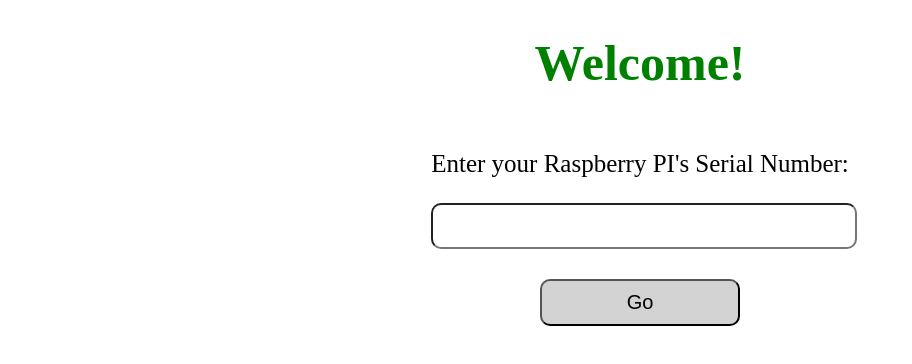
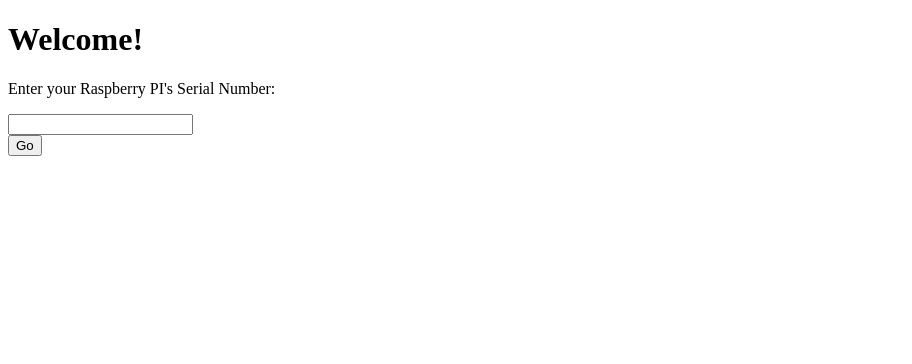
Before and after one commit to biantsh/rpi-web-alerts, a React (Vite) app in the folder client/: page / in a window 1280 px wide. Shown: the top 364 px of the page, without its empty margins (0-912 px from the left). Built offline with nearby package versions, Linux system fonts and the light colour scheme.

Commit message:
Revert "css changes"

```diff
--- a/client/src/components/AlertPage.jsx
+++ b/client/src/components/AlertPage.jsx
@@ -1,7 +1,7 @@
 import { useState, useEffect, useRef } from "react";
 import { useLocation } from "react-router-dom";
 import { io } from "socket.io-client";
-import './AlertPage.scss'
+
 import Alert from "./Alert";
 
 const AlertPage = () => {
@@ -95,15 +95,10 @@
   }
 
   return (
-    <div className="alert-wrapper">
-  <div className="loader"></div>
-      <div>
-            <h1>Alert Page</h1>
+    <>
+      <h1>Alert Page</h1>
       <p>No device has been detected...</p>
-      </div>
-
-
-    </div>
+    </>
   );
 };
 
--- a/client/src/components/AlertPage.scss
+++ /dev/null
@@ -1,49 +0,0 @@
-.alert-wrapper{
-    display: flex;
-    justify-content: center;
-    align-items: center;
-    flex-direction: column;
-    text-align: center;
-    width: 100%;
-    height: 90vh;
-
-
-
-    h1{
-        font-size: 45px;
-        color: red;
-    }
-
-    p{
-        font-size: 30px;
-
-    }
-}.loader-container {
-    position: fixed;
-    top: 0;
-    left: 0;
-    width: 100%;
-    height: 100%;
-    display: flex;
-    justify-content: center;
-    align-items: center;
-}
-
-.loader {
-    width: 100px;
-    height: 100px;
-    border: 10px solid #FFF;
-    border-bottom-color: #FF3D00;
-    border-radius: 50%;
-    box-sizing: border-box;
-    animation: rotation 1s linear infinite;
-}
-
-@keyframes rotation {
-    0% {
-        transform: rotate(0deg);
-    }
-    100% {
-        transform: rotate(360deg);
-    }
-}
--- a/client/src/components/LoginForm.jsx
+++ b/client/src/components/LoginForm.jsx
@@ -1,9 +1,6 @@
-import './LoginForm.scss'
-
 const LoginForm = ({ newSn, onSnChange, onSubmit }) => {
   return (
     <form onSubmit={onSubmit}>
-      <div className='login-wrapper'>
       <div>
         <p>Enter your Raspberry PI's Serial Number:</p>
         <input value={newSn} onChange={onSnChange}></input>
@@ -11,7 +8,6 @@
       <div>
         <button type='submit'>Go</button>
       </div>
-      </div>
     </form>
   );
 };
--- a/client/src/components/LoginForm.scss
+++ /dev/null
@@ -1,42 +0,0 @@
-.login-wrapper{
-    display: flex;
-    justify-content: center;
-    align-items: center;
-    flex-direction: column;
-    gap: 30px;
-    text-align: center;
-
-
-
-    @media(max-width: 1500px){
-        text-align: center;
-    }
-
-    p{
-        font-size: 25px;
-
-
-    }
-
-
-    input{
-        width: 100%;
-        height: 40px;
-        border-radius: 10px;
-        font-size: 20px;
-    }
-
-    button{
-        padding: 10px;
-        width: 200px;
-        border-radius: 10px;
-        font-size: 20px;
-        background-color:lightgray;
-        cursor: pointer;
-    }
-    button:hover{
-        background-color: transparent;
-        transition: 0.3s ease-in-out;
-        background-color: rgb(149, 207, 149) ;
-    }
-}
--- a/client/src/components/LoginPage.jsx
+++ b/client/src/components/LoginPage.jsx
@@ -21,7 +21,7 @@
 
   return (
     <>
-      <h1 style={{textAlign:'center', fontSize:'50px', color:"green"}}>Welcome!</h1>
+      <h1>Welcome!</h1>
       <LoginForm newSn={newSn} onSnChange={handleSnChange} onSubmit={handleSubmit} />
     </>
   );
```
Lines whose indentation alone changed are shown as unchanged.
